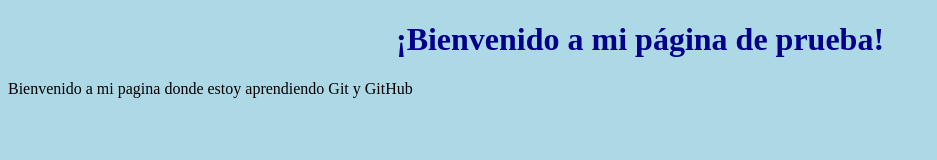
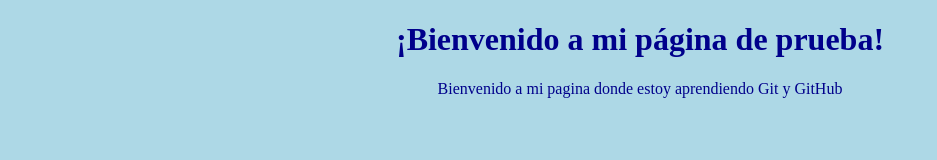
Before and after one commit to bLoqDev/mi-primer-repo, a plain HTML site: page pagina-prueba/index.html in a window 1280 px wide. Shown: the whole page, without its empty margins (0-937 px from the left). Drawn offline with Linux system fonts and the light colour scheme.

Commit message:
Agrego estilos al parrafo principal de la pagina

```diff
--- a/pagina-prueba/style.css
+++ b/pagina-prueba/style.css
@@ -6,3 +6,8 @@
   color: darkblue;
   text-align: center;
 }
+
+p {
+  text-align: center;
+  color: darkblue;
+}
```
